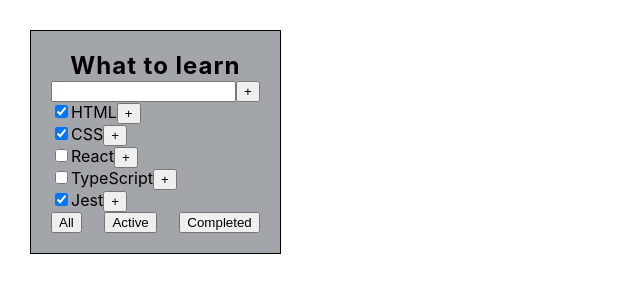
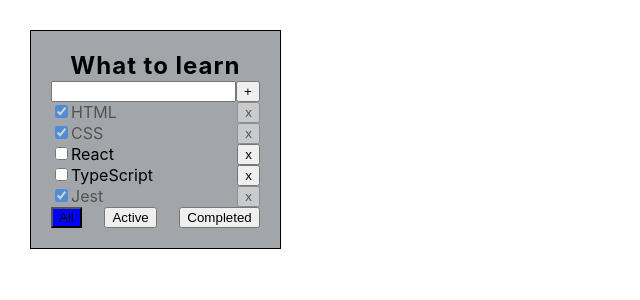
Before and after one commit to maxmajorov/ToDoList, a React (Create React App) app: page / in a window 1280 px wide. Shown: the top 300 px of the page, without its empty margins (0-640 px from the left). Built offline with nearby package versions, Linux system fonts and the light colour scheme.

Commit message:
feat: done lesson_4 checkbox, buttons, input, error_message

```diff
--- a/src/App.tsx
+++ b/src/App.tsx
@@ -51,14 +51,22 @@ const App = () => {
     setTasks(newArrayTasks);
   };
 
+  const changeTaskStatus = (taskID: string, isDone: boolean) => {
+    setTasks(
+      tasks.map((el) => (el.id === taskID ? { ...el, isDone: !el.isDone } : el))
+    );
+  };
+
   return (
     <div className="App">
       <ToDoList
         title="What to learn"
+        filter={filter}
         tasks={filteredTasksForRender}
         addTask={addTask}
         removeTaskItem={removeTaskItem}
         changeFilter={changeFilter}
+        changeTaskStatus={changeTaskStatus}
       />
       {/* <ToDoList
         title="Day's tasks"
--- a/src/components/ToDoList/Buttons/Buttons.module.css
+++ b/src/components/ToDoList/Buttons/Buttons.module.css
@@ -2,7 +2,7 @@
   display: flex;
   justify-content: space-between;
 }
-/*
-button {
-  display: block;
-} */
+
+.button_active {
+  background-color: aqua;
+}
--- a/src/components/ToDoList/Buttons/Buttons.tsx
+++ b/src/components/ToDoList/Buttons/Buttons.tsx
@@ -3,6 +3,7 @@ import { FilterValuesType } from "../../../App";
 import classes from "./Buttons.module.css";
 
 type ButtonsType = {
+  filter: FilterValuesType;
   changeFilter: (filter: FilterValuesType) => void;
 };
 
@@ -10,11 +11,27 @@ const Buttons: React.FC<ButtonsType> = (props) => {
   const onClickAllButton = () => props.changeFilter("all");
   const onClickActiveButton = () => props.changeFilter("active");
   const onClickCompletedButton = () => props.changeFilter("completed");
+
   return (
     <div className={classes.controls}>
-      <button onClick={onClickAllButton}>All</button>
-      <button onClick={onClickActiveButton}>Active</button>
-      <button onClick={onClickCompletedButton}>Completed</button>
+      <button
+        style={props.filter === "all" ? { backgroundColor: "blue" } : {}}
+        onClick={onClickAllButton}
+      >
+        All
+      </button>
+      <button
+        style={props.filter === "active" ? { backgroundColor: "red" } : {}}
+        onClick={onClickActiveButton}
+      >
+        Active
+      </button>
+      <button
+        style={props.filter === "completed" ? { backgroundColor: "green" } : {}}
+        onClick={onClickCompletedButton}
+      >
+        Completed
+      </button>
     </div>
   );
 };
--- a/src/components/ToDoList/ListItems/ListItems.module.css
+++ b/src/components/ToDoList/ListItems/ListItems.module.css
@@ -1,8 +1,17 @@
-.controls {
+/* .controls {
   display: flex;
   justify-content: space-between;
 }
 
 button {
   display: block;
+} */
+
+.task_item {
+  display: flex;
+  justify-content: space-between;
 }
+
+.completed_task {
+  opacity: 0.5;
+}
--- a/src/components/ToDoList/ListItems/ListItems.tsx
+++ b/src/components/ToDoList/ListItems/ListItems.tsx
@@ -1,21 +1,42 @@
-import React from "react";
+import React, { ChangeEvent } from "react";
 import { TasksType } from "../../../App";
-// import classes from "./ListItems.module.css";
+import classes from "./ListItems.module.css";
 
 type ListItemsPropsType = {
   tasks: Array<TasksType>;
   removeTaskItem: (taskID: string) => void;
+  changeTaskStatus: (taskID: string, isDone: boolean) => void;
 };
 
 const ListItems: React.FC<ListItemsPropsType> = (props) => {
   const listItems = props.tasks.map((task) => (
-    <li key={task.id}>
-      <input type="checkbox" checked={task.isDone} />
-      <span>{task.text}</span>
-      <button onClick={() => props.removeTaskItem(task.id)}>+</button>
+    <li
+      key={task.id}
+      className={`${classes.task_item} ${
+        task.isDone ? classes.completed_task : ""
+      }`}
+    >
+      <div>
+        <input
+          type="checkbox"
+          checked={task.isDone}
+          onChange={(event: ChangeEvent<HTMLInputElement>) =>
+            props.changeTaskStatus(task.id, event.currentTarget.checked)
+          }
+          //кроме id передаем и isDone.тк функци не знает что сидит в isDone.
+          //так тоже работает onClick={() => props.changeTaskStatus(task.id, task.isDone)}
+        />
+        <span>{task.text}</span>
+      </div>
+      <button onClick={() => props.removeTaskItem(task.id)}>x</button>
     </li>
   ));
-  return <ul>{listItems}</ul>;
+  return listItems.length ? (
+    <ul>{listItems}</ul>
+  ) : (
+    <span>No available todoes items</span>
+  );
+  //Условный рендеринг, если невыполнены таски то выводим сообщение
 };
 
 export default ListItems;
--- a/src/components/ToDoList/TitleInput/TitleInput.module.css
+++ b/src/components/ToDoList/TitleInput/TitleInput.module.css
@@ -9,3 +9,13 @@
   text-align: center;
   letter-spacing: 1px;
 }
+
+.inputError {
+  background-color: rgb(255, 172, 172);
+  border: 2px dotted red;
+  box-shadow: 0 0 5px 1px red;
+}
+
+.error {
+  color: red;
+}
--- a/src/components/ToDoList/TitleInput/TitleInput.tsx
+++ b/src/components/ToDoList/TitleInput/TitleInput.tsx
@@ -7,14 +7,21 @@ type TitleInputPropsType = {
 };
 
 const TitleInput: React.FC<TitleInputPropsType> = (props) => {
-  const [newTaskTitle, setNewTaskTitle] = useState("");
+  const [newTaskTitle, setNewTaskTitle] = useState<string>("");
+  const [error, setError] = useState<string>("");
 
   const onChangeInputHandler = (event: ChangeEvent<HTMLInputElement>) => {
     setNewTaskTitle(event.currentTarget.value);
+    setError("");
   };
 
   const onClickAddTaskButtonHandler = () => {
-    props.addTask(newTaskTitle);
+    const newTaskTitleTrim = newTaskTitle.trim(); //trim - удаляет пробелы по краям
+
+    !newTaskTitleTrim.length
+      ? setError("Please, input correct task")
+      : props.addTask(newTaskTitleTrim);
+
     setNewTaskTitle("");
   };
 
@@ -27,11 +34,13 @@ const TitleInput: React.FC<TitleInputPropsType> = (props) => {
       <h3 className={classes.title}>{props.title}</h3>
       <div>
         <input
+          className={error.length ? classes.inputError : ""}
           type="text"
           onChange={onChangeInputHandler}
           onKeyPress={onKeyPressHandler}
         />
         <button onClick={onClickAddTaskButtonHandler}>+</button>
+        <div className={classes.error}>{error}</div>
       </div>
     </>
   );
--- a/src/components/ToDoList/ToDoList.tsx
+++ b/src/components/ToDoList/ToDoList.tsx
@@ -7,18 +7,28 @@ import classes from "./ToDoList.module.css";
 
 type TodoListPropsType = {
   title: string;
+  filter: FilterValuesType;
   tasks: Array<TasksType>;
   addTask: (newTask: string) => void;
   removeTaskItem: (taskID: string) => void;
   changeFilter: (filter: FilterValuesType) => void;
+  changeTaskStatus: (taskID: string, isDone: boolean) => void;
 };
 
 const ToDoList: React.FC<TodoListPropsType> = (props) => {
   return (
     <div className={classes.wrapper}>
       <TitleInput addTask={props.addTask} title={props.title} />
-      <ListItems tasks={props.tasks} removeTaskItem={props.removeTaskItem} />
-      <Buttons changeFilter={props.changeFilter} />
+      <ListItems
+        tasks={props.tasks}
+        removeTaskItem={props.removeTaskItem}
+        changeTaskStatus={props.changeTaskStatus}
+      />
+
+      {/* Если таски отсутствуют то выводится сообщение (прописано в ListItems) и пропадают кнопки, но есть БАГ???*/}
+      {/* {props.tasks.length ? ( */}
+      <Buttons filter={props.filter} changeFilter={props.changeFilter} />
+      {/* ) : null} */}
     </div>
   );
 };
```
